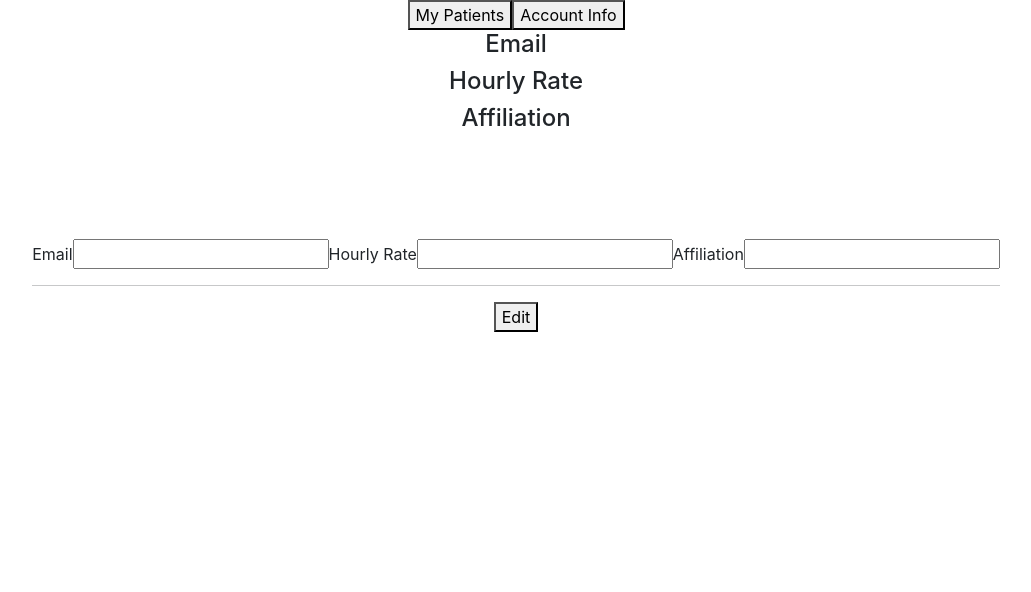
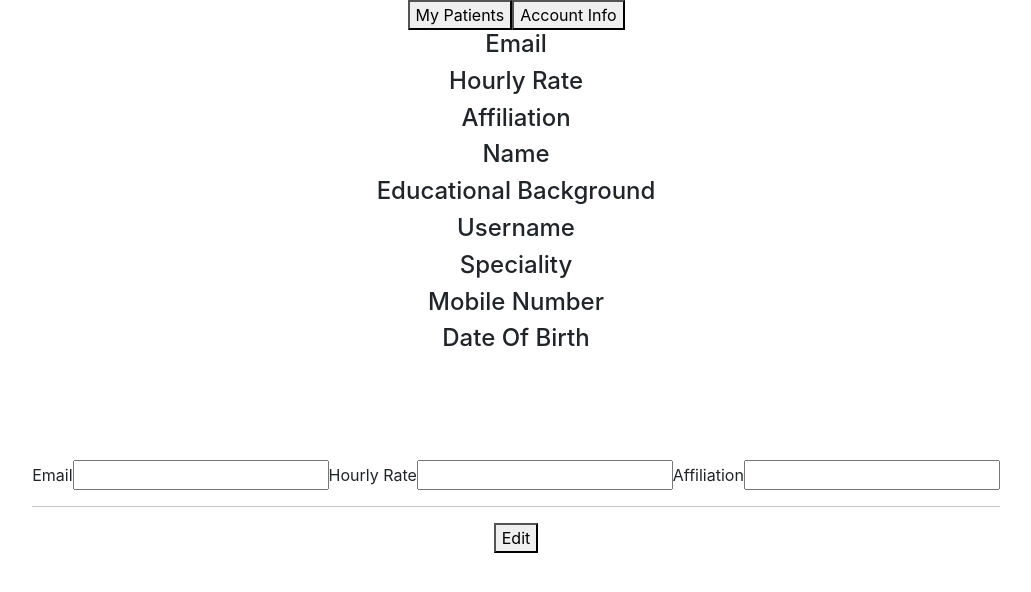
Before and after one commit to advanced-computer-lab-2023/Agile-Star-Squad-Clinic, a React (Create React App) app in the folder frontend/: page /doctor/home in a window 1280 px wide. Both pictures are taken after a click on the button "Account Info". Shown: the top 592 px of the page, without its empty margins (124-1155 px from the left). Built offline with nearby package versions, Linux system fonts and the light colour scheme; no server answers.

Commit message:
feature: Added all doctor info

```diff
--- a/frontend/src/doctor/pages/DoctorHome.js
+++ b/frontend/src/doctor/pages/DoctorHome.js
@@ -66,6 +66,7 @@ const DoctorHome = () => {
               emergencyContact: patient['emergencyContact'],
               doctor: patient['doctor'],
               familyMembers: patient['familyMembers'],
+              MedicalRecord : patient['MedicalRecord']
             };
           })
         );
@@ -82,6 +83,7 @@ const DoctorHome = () => {
               emergencyContact: patient['emergencyContact'],
               doctor: patient['doctor'],
               familyMembers: patient['familyMembers'],
+              MedicalRecord : patient['MedicalRecord']
             };
           })
         );
@@ -98,6 +100,7 @@ const DoctorHome = () => {
               emergencyContact: patient['emergencyContact'],
               doctor: patient['doctor'],
               familyMembers: patient['familyMembers'],
+              MedicalRecord : patient['MedicalRecord']
             };
           })
         );
--- a/frontend/src/doctor/pages/MyInfo.js
+++ b/frontend/src/doctor/pages/MyInfo.js
@@ -10,7 +10,18 @@ const MyInfo = (props) => {
   let newHourlyRate = hourlyRate;
   const [affiliation, setAffiliation] = useState(info.affiliation);
   let newAffiliation = affiliation;
-
+  const [username, setUsername] = useState(info.username);
+  let newUsername = username;
+  const [name, setName] = useState(info.name);
+  let newName = name;
+  const [dateOfBirth, setDateOfBirth] = useState(info.dateOfBirth);
+  let newDateOfBirth = dateOfBirth;
+  const [mobileNumber, setMobileNumber] = useState(info.mobileNumber);
+  let newMobileNumber = mobileNumber;
+  const [educationalBackground, setEducationalBackground] = useState(info.educationalBackground);
+  let newEducationalBackground = educationalBackground;
+  const [speciality, setSpeciality] = useState(info.speciality);
+  let newSpeciality = speciality;
   const onSubmitHandler = (event) => {
     event.preventDefault();
     const requestOptions = {
@@ -28,6 +39,12 @@ const MyInfo = (props) => {
           setEmail(newEmail);
           setHourlyRate(newHourlyRate);
           setAffiliation(newAffiliation);
+          setDateOfBirth(dateOfBirth);
+          setEducationalBackground(educationalBackground);
+          setMobileNumber(mobileNumber);
+          setName(name);
+          setUsername(username);
+          setSpeciality(speciality);
         }
       }
     );
@@ -77,6 +94,30 @@ const MyInfo = (props) => {
         <h4>Affiliation</h4>
         <span>{affiliation}</span>
       </div>
+      <div>
+        <h4>Name</h4>
+        <span>{name}</span>
+      </div>
+      <div>
+        <h4>Educational Background</h4>
+        <span>{educationalBackground}</span>
+      </div>
+      <div>
+        <h4>Username</h4>
+        <span>{username}</span>
+      </div>
+      <div>
+        <h4>Speciality</h4>
+        <span>{speciality}</span>
+      </div>
+      <div>
+        <h4>Mobile Number</h4>
+        <span>{mobileNumber}</span>
+      </div>
+      <div>
+        <h4>Date Of Birth</h4>
+        <span>{dateOfBirth}</span>
+      </div>
       <hr />
       <hr />
       <hr />
--- a/frontend/src/doctor/pages/PatientDetails.js
+++ b/frontend/src/doctor/pages/PatientDetails.js
@@ -64,6 +64,12 @@ const PatientDetails = (props) => {
           </span>
           <span>{props.data["doctor"]}</span>
         </div>
+        <div>
+          <span>
+            <h4>Medical Record</h4>
+          </span>
+          <span>{props.data["MedicalRecord"]}</span>
+        </div>
       </React.Fragment>
     );
   };
```
